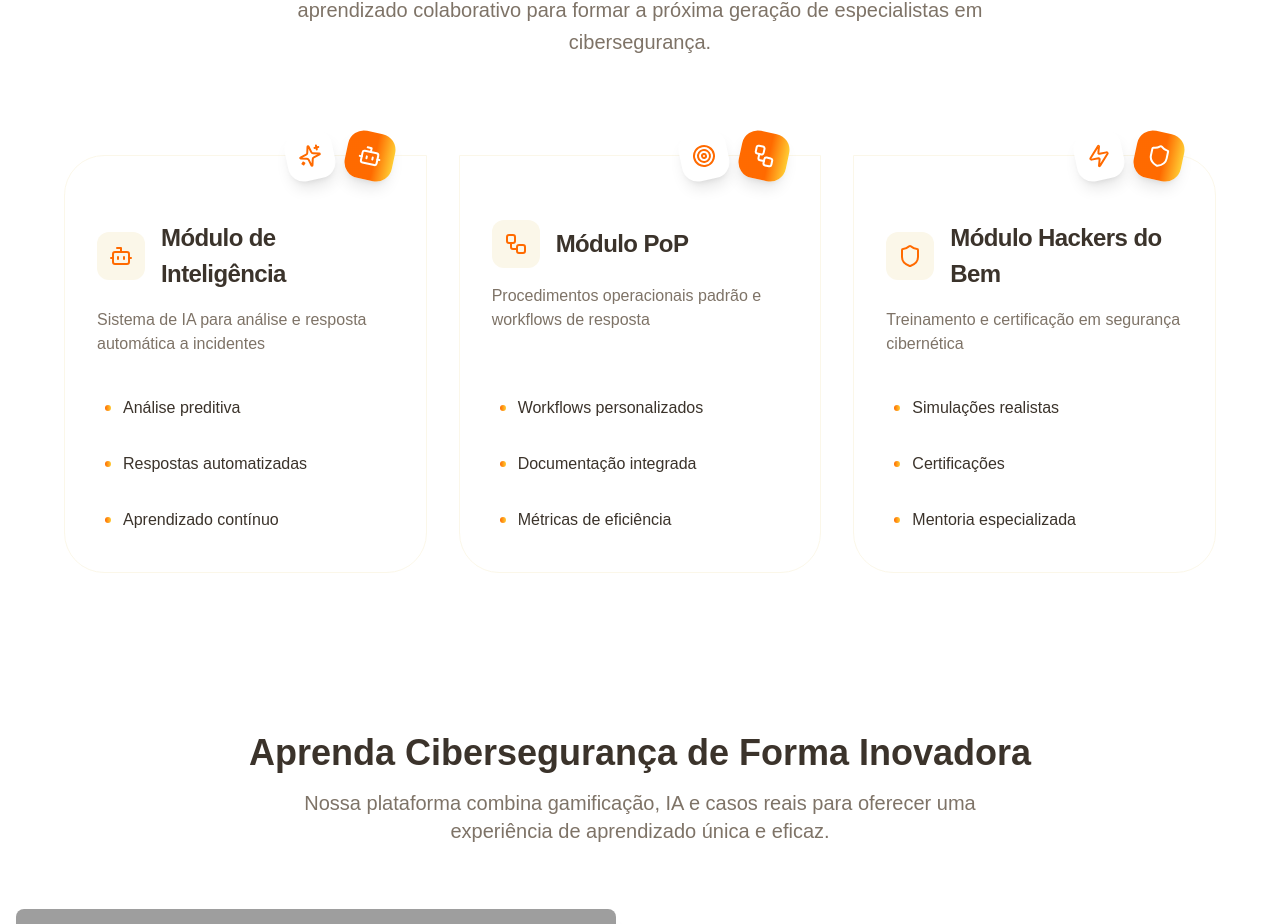
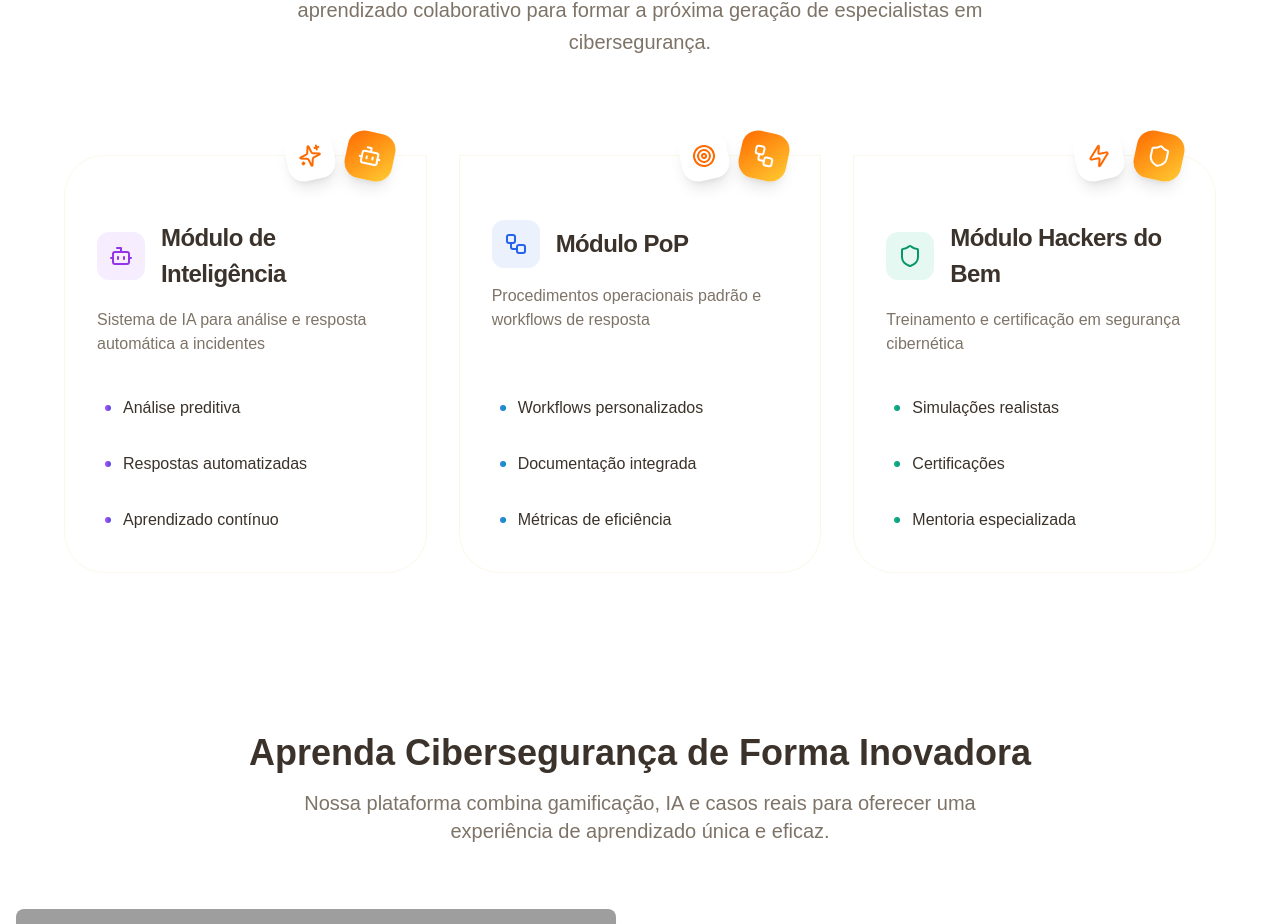
Before and after one commit to gt-rnp-lfi/gt-rnp-lfi.github.io, a Next.js app in the folder rnp-landingpage/: page / in a window 1280 px wide. Shown: the part 2219-3143 px from the top of the page. Built offline with nearby package versions, Linux system fonts and the light colour scheme; grey boxes are pictures that could not be loaded.

Commit message:
refactor (ui): ajuste de cores

```diff
--- a/rnp-landingpage/components/proposta-section.tsx
+++ b/rnp-landingpage/components/proposta-section.tsx
@@ -11,9 +11,9 @@ const systemModules = [
     description: 'Sistema de IA para análise e resposta automática a incidentes',
     features: ['Análise preditiva', 'Respostas automatizadas', 'Aprendizado contínuo'],
     position: 'left',
-    accent: 'from-brand-primary to-brand-secondary',
-    iconBg: 'bg-brand-surface-1',
-    iconColor: 'text-brand-primary'
+    accent: 'from-purple-500 to-indigo-600',
+    iconBg: 'bg-purple-500/10',
+    iconColor: 'text-purple-600'
   },
   {
     icon: Workflow,
@@ -22,9 +22,9 @@ const systemModules = [
     description: 'Procedimentos operacionais padrão e workflows de resposta',
     features: ['Workflows personalizados', 'Documentação integrada', 'Métricas de eficiência'],
     position: 'center',
-    accent: 'from-brand-primary to-brand-secondary',
-    iconBg: 'bg-brand-surface-1',
-    iconColor: 'text-brand-primary'
+    accent: 'from-blue-500 to-cyan-600',
+    iconBg: 'bg-blue-500/10',
+    iconColor: 'text-blue-600'
   },
   {
     icon: Shield,
@@ -33,9 +33,9 @@ const systemModules = [
     description: 'Treinamento e certificação em segurança cibernética',
     features: ['Simulações realistas', 'Certificações', 'Mentoria especializada'],
     position: 'right',
-    accent: 'from-brand-primary to-brand-secondary',
-    iconBg: 'bg-brand-surface-1',
-    iconColor: 'text-brand-primary'
+    accent: 'from-emerald-500 to-teal-600',
+    iconBg: 'bg-emerald-500/10',
+    iconColor: 'text-emerald-600'
   }
 ]
 
@@ -92,7 +92,7 @@ export default function PropostaSection() {
                   <div className="w-[3rem] h-[3rem] 2xl:w-[3.5rem] 2xl:h-[3.5rem] bg-white rounded-2xl shadow-lg flex items-center justify-center transform -rotate-12 group-hover:rotate-0 transition-transform duration-300">
                     <module.secondaryIcon className="w-[1.5rem] h-[1.5rem] 2xl:w-[1.75rem] 2xl:h-[1.75rem] text-brand-primary" />
                   </div>
-                  <div className="w-[3rem] h-[3rem] 2xl:w-[3.5rem] 2xl:h-[3.5rem] bg-gradient-brand rounded-2xl shadow-lg flex items-center justify-center transform rotate-12 group-hover:rotate-0 transition-transform duration-300">
+                  <div className="w-[3rem] h-[3rem] 2xl:w-[3.5rem] 2xl:h-[3.5rem] bg-gradient-to-br from-brand-primary to-brand-secondary rounded-2xl shadow-lg flex items-center justify-center transform rotate-12 group-hover:rotate-0 transition-transform duration-300">
                     <module.icon className="w-[1.5rem] h-[1.5rem] 2xl:w-[1.75rem] 2xl:h-[1.75rem] text-white" />
                   </div>
                 </div>
```
